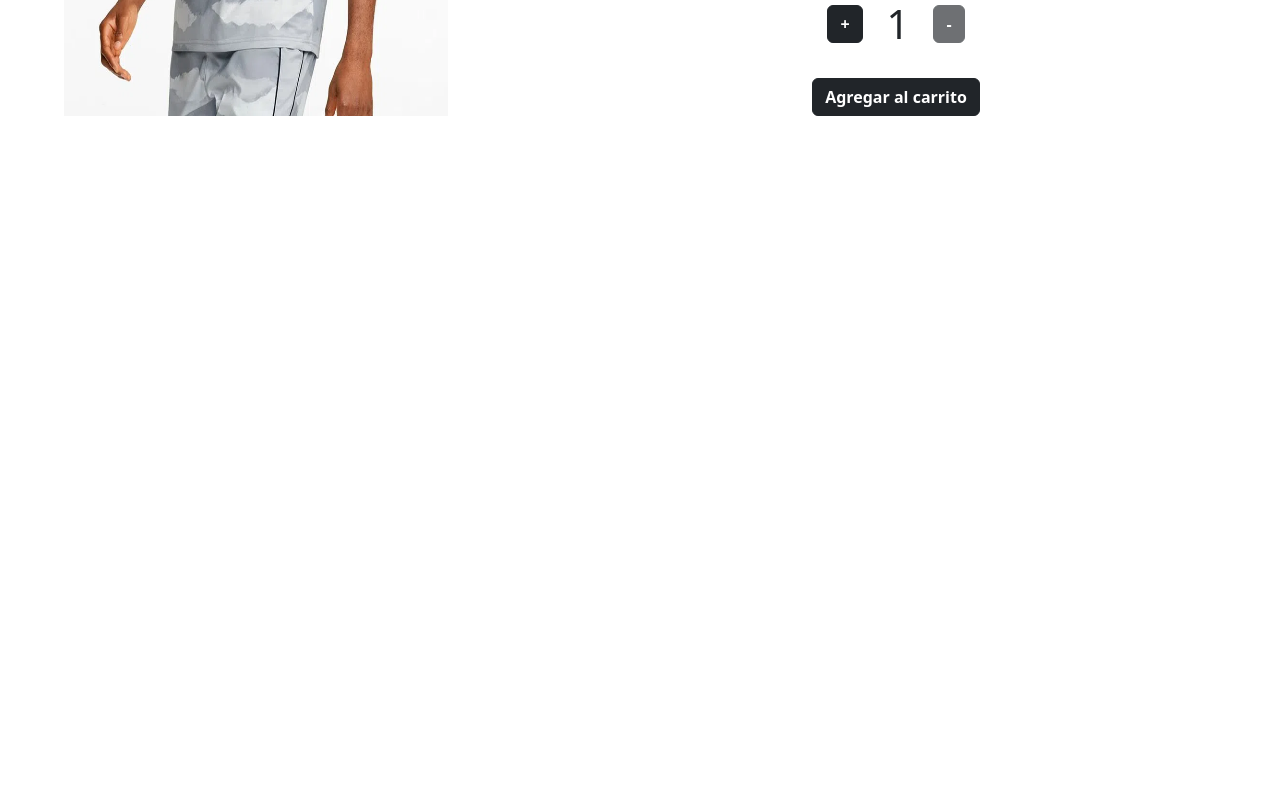
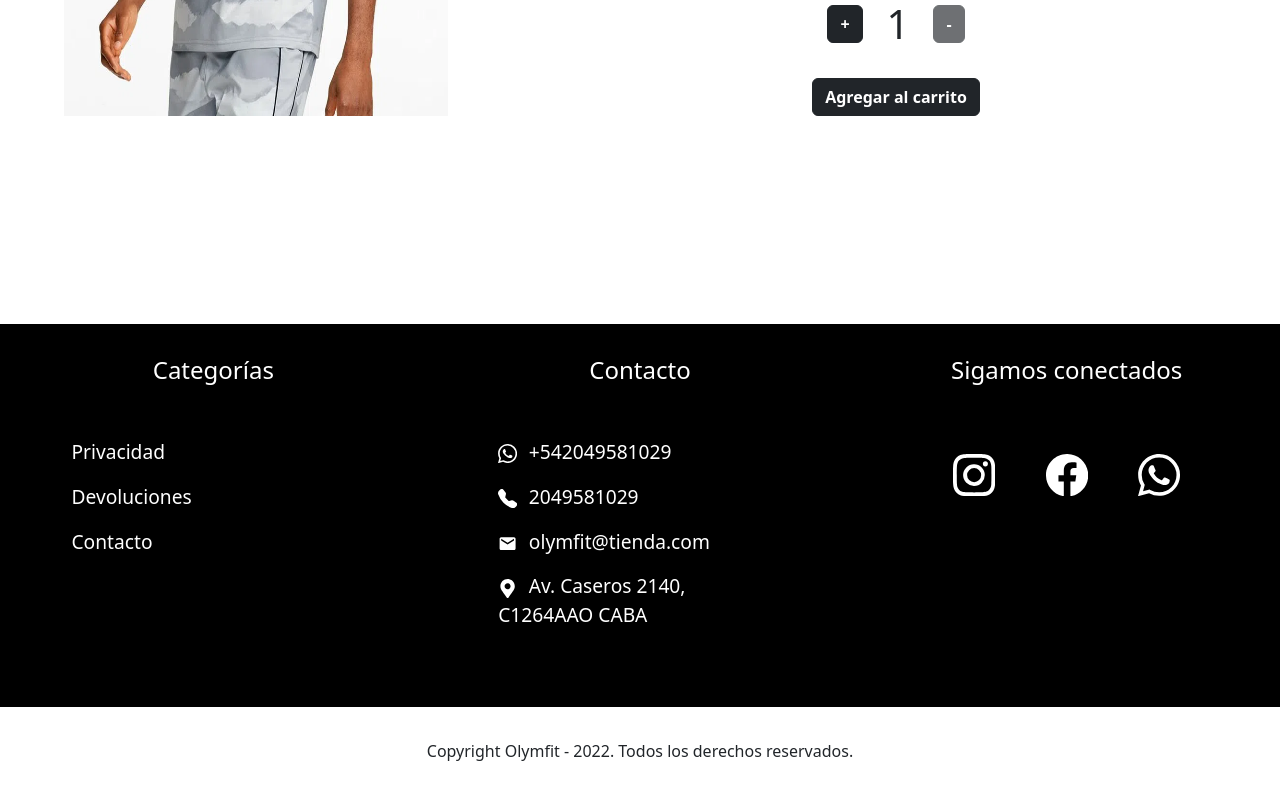
Before and after one commit to N-A-C-H-O/Olymfit-Ecommerce, a React (Create React App) app: page /item/1 in a window 1280 px wide. Shown: the part 426-1226 px from the top of the page. Before the commit the page ends 800 px from the top, so only its background shows below. Built offline with nearby package versions, Linux system fonts and the light colour scheme.

Commit message:
Footer agregado

```diff
--- a/src/App.js
+++ b/src/App.js
@@ -2,8 +2,8 @@ import './App.css';
 import { ItemDetailContainer } from './components/ItemDetailContainer/ItemDetailContainer';
 import { ItemListContainer } from './components/ItemListContainer/ItemListContainer';
 import { NavbarComp } from './components/Navbar/Navbar';
-import { BrowserRouter, Routes, Route } from "react-router-dom"
-
+import { BrowserRouter, Routes, Route } from "react-router-dom";
+import { Footer } from "./components/Footer/Footer";
 function App() {
   return (
       <BrowserRouter>
@@ -13,6 +13,7 @@ function App() {
           <Route path='/categoria/:categoryId' element={<ItemListContainer />}/>
           <Route path='/item/:itemId' element={<ItemDetailContainer />}/>
         </Routes>
+        <Footer />
       </BrowserRouter>
   );
 }
--- /dev/null
+++ b/src/components/Footer/Footer.css
@@ -0,0 +1,53 @@
+footer {
+    margin-top: 13em;
+}
+
+.footer-container {
+    display: grid;
+    grid-template-columns: repeat(3,1fr);
+    background-color: black;
+    color: white;
+}
+
+.footer-section {
+    padding: 2em 0;
+}
+
+.footer-section h4 {
+    text-align: center;
+    margin-bottom: 1em;
+}
+
+.footer-section-content {
+    width: 80%;
+    margin: 0 auto;
+    padding: 1.5em;
+    font-size: 1.2em;
+}
+
+.footer-section-content a {
+    text-decoration: none;
+    color: white;
+}
+
+.footer-contact i {
+    margin-right: 0.6em;
+}
+
+.social-container {
+    display: flex;
+    justify-content: center;
+}
+
+.social-container a {
+    font-size: 2.2em;
+    margin: 0 0.6em;
+}
+
+.copyright {
+    padding: 2em;
+}
+
+.copyright p {
+    text-align: center;
+}
--- /dev/null
+++ b/src/components/Footer/Footer.jsx
@@ -0,0 +1,43 @@
+import "./Footer.css";
+import { MdMail } from "react-icons/md";
+import { BsFacebook, BsWhatsapp, BsInstagram, BsTelephoneFill } from "react-icons/bs";
+import { FaMapMarkerAlt } from "react-icons/fa";
+
+export const Footer = () => {
+    return(
+        <footer>
+            <div className="footer-container">
+                <div className="footer-section">
+                    <h4>Categorías</h4>
+                    <div className="footer-section-content">
+                        <p>Privacidad</p>
+                        <p>Devoluciones</p>
+                        <p>Contacto</p>
+                    </div>
+                </div>
+                <div className="footer-section">
+                    <h4>Contacto</h4>
+                    <div className="footer-section-content footer-contact">
+                        <p><i><BsWhatsapp/></i>+542049581029</p>
+                        <p><i><BsTelephoneFill/></i>2049581029</p>
+                        <p><i><MdMail/></i>olymfit@tienda.com</p>
+                        <p><i><FaMapMarkerAlt/></i>Av. Caseros 2140, C1264AAO CABA</p>
+                    </div>
+                </div>
+                <div className="footer-section">
+                    <h4>Sigamos conectados</h4>
+                    <div className="footer-section-content social-container">
+                        <a href="https:/instagram.com"><i><BsInstagram /></i></a>
+                        <a href="https:/facebook.com"><i><BsFacebook/></i></a>
+                        <a href="https:/whatsapp.com"><i><BsWhatsapp/></i></a>
+                    </div>
+                </div>
+            </div>
+            <div className="copyright">
+                <p>
+                    Copyright Olymfit - 2022. Todos los derechos reservados.
+                </p>
+            </div>
+        </footer>
+    )
+}
```
